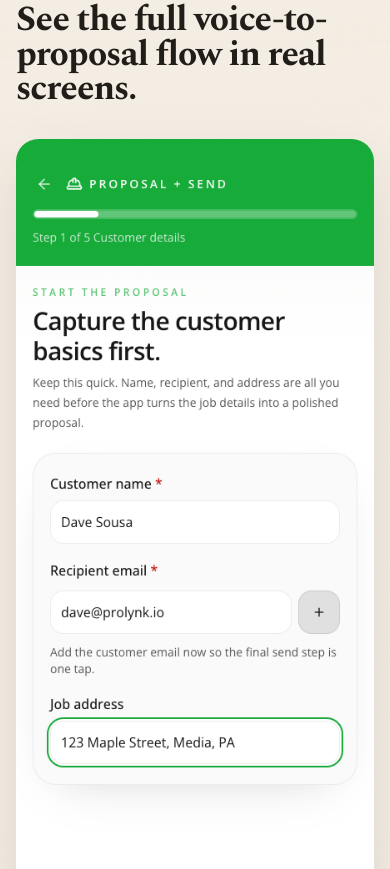
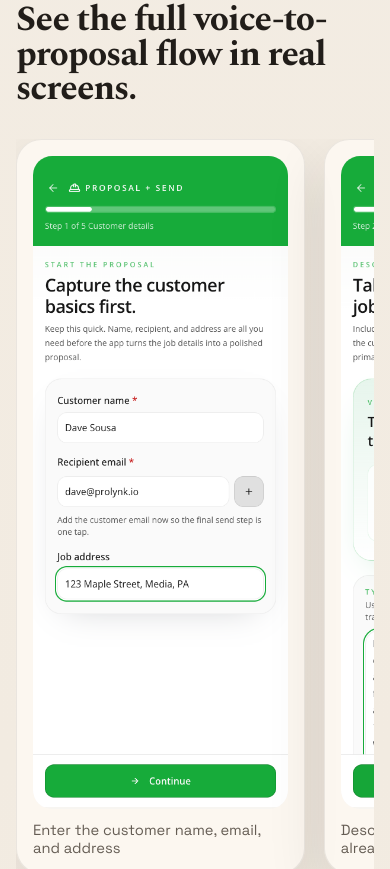
Before and after one commit to AP-Moose/voice-to-proposal-site, a Next.js app: page / in a window 390 px wide. Shown: the part 4340-5209 px from the top of the page. Built offline with nearby package versions, Linux system fonts and the light colour scheme.

Commit message:
Improve mobile proof gallery framing

```diff
--- a/app/globals.css
+++ b/app/globals.css
@@ -349,15 +349,20 @@ img {
 
 .demo-gallery figure {
   margin: 0;
+  padding: 1rem;
+  border-radius: 1.6rem;
+  background: rgba(255, 251, 245, 0.72);
+  border: 1px solid rgba(33, 29, 25, 0.08);
+  box-shadow: var(--shadow);
 }
 
 .demo-gallery img {
   aspect-ratio: 39 / 100;
   width: 100%;
-  border-radius: 1.4rem;
-  object-fit: cover;
+  border-radius: 1.2rem;
+  background: #f7f5f1;
+  object-fit: contain;
   object-position: top center;
-  box-shadow: var(--shadow);
 }
 
 .demo-gallery figcaption {
@@ -525,6 +530,20 @@ img {
     min-height: 420px;
   }
 
+  .demo-gallery {
+    grid-auto-flow: column;
+    grid-auto-columns: minmax(74vw, 74vw);
+    grid-template-columns: none;
+    overflow-x: auto;
+    padding-bottom: 0.5rem;
+    scroll-snap-type: x mandatory;
+    -webkit-overflow-scrolling: touch;
+  }
+
+  .demo-gallery figure {
+    scroll-snap-align: start;
+  }
+
   .phone-frame-front {
     width: 240px;
     height: 400px;
```
